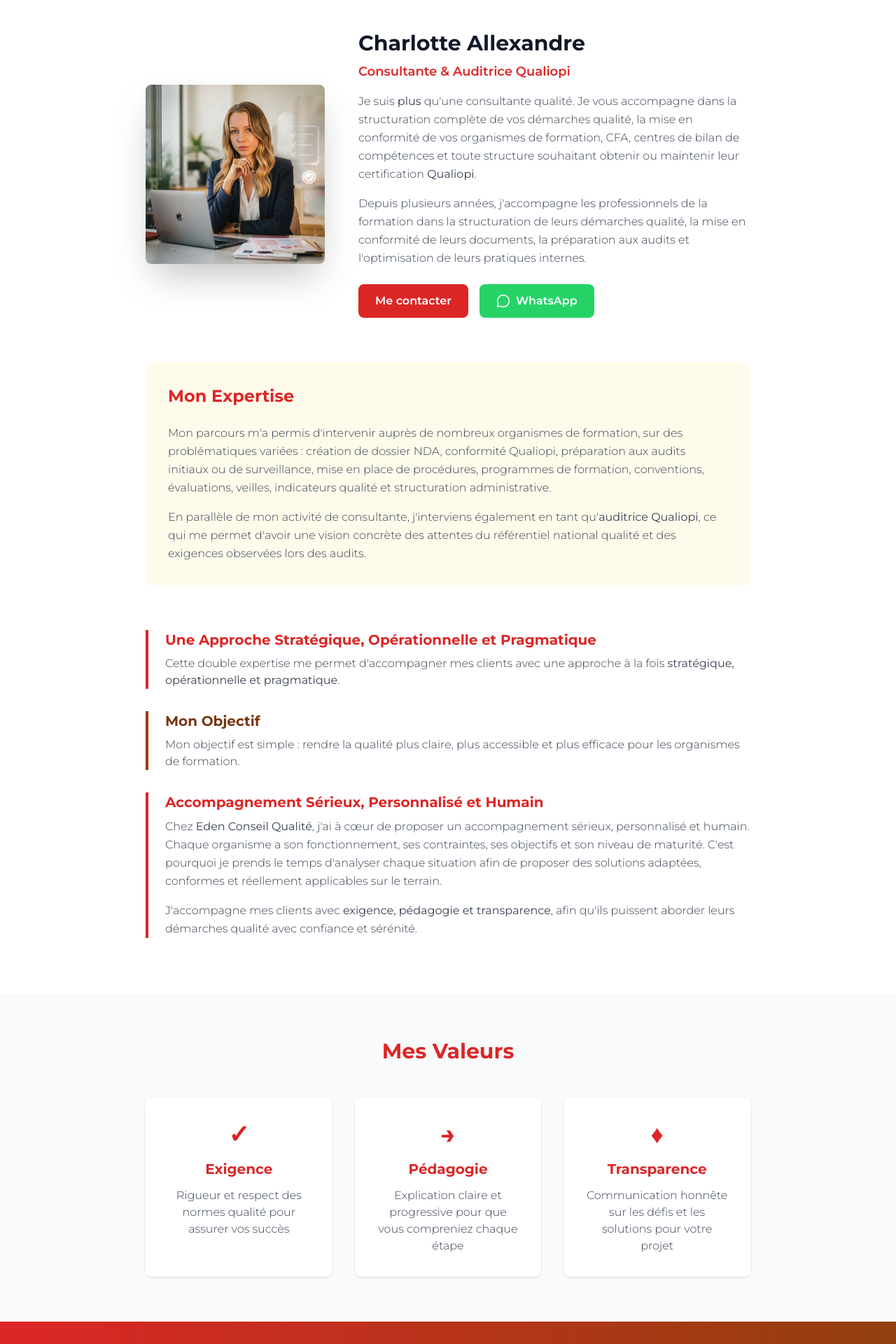
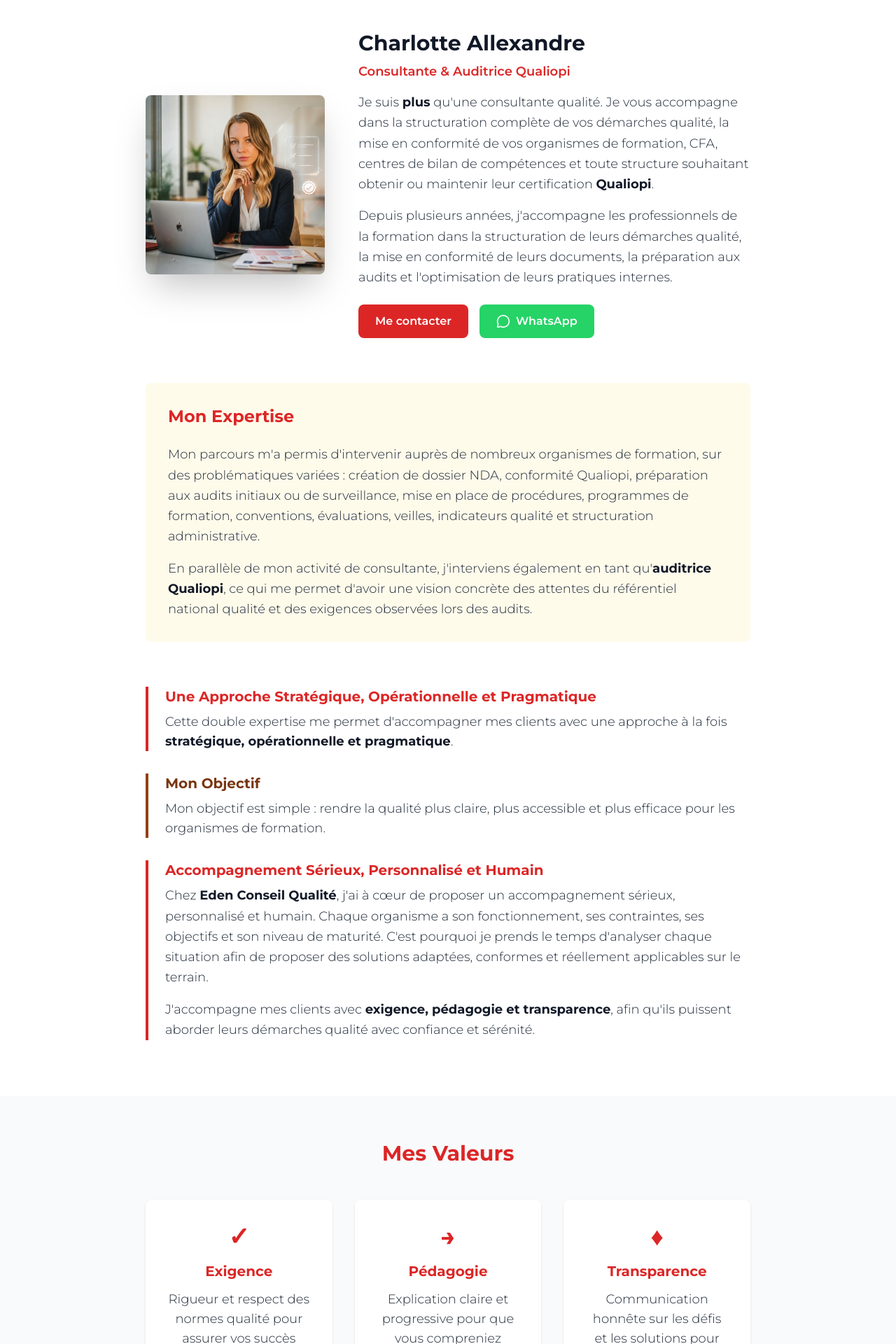
Before and after one commit to charlotteallex23/eden-qualite-conseil, a React (Vite) app: page /qui-suis-je in a window 1280 px wide. Shown: the part 360-2280 px from the top of the page at 70% size. Built offline with nearby package versions, Linux system fonts and the light colour scheme.

Commit message:
fix: Improve readability - larger text (text-lg), darker color (text-gray-800/900), stronger bold emphasis

```diff
--- a/src/pages/QuiSuisJe.tsx
+++ b/src/pages/QuiSuisJe.tsx
@@ -89,10 +89,10 @@ export default function QuiSuisJe() {
               <div>
                 <h2 className="text-3xl font-bold text-gray-900 mb-2">Charlotte Allexandre</h2>
                 <p className="text-lg text-red-600 font-semibold mb-4">Consultante & Auditrice Qualiopi</p>
-                <p className="text-gray-700 leading-relaxed mb-4">
-                  Je suis <strong>plus</strong> qu'une consultante qualité. Je vous accompagne dans la structuration complète de vos démarches qualité, la mise en conformité de vos organismes de formation, CFA, centres de bilan de compétences et toute structure souhaitant obtenir ou maintenir leur certification <strong>Qualiopi</strong>.
+                <p className="text-lg text-gray-800 leading-relaxed mb-4">
+                  Je suis <strong className="text-gray-900 font-bold">plus</strong> qu'une consultante qualité. Je vous accompagne dans la structuration complète de vos démarches qualité, la mise en conformité de vos organismes de formation, CFA, centres de bilan de compétences et toute structure souhaitant obtenir ou maintenir leur certification <strong className="text-gray-900 font-bold">Qualiopi</strong>.
                 </p>
-                <p className="text-gray-700 leading-relaxed">
+                <p className="text-lg text-gray-800 leading-relaxed">
                   Depuis plusieurs années, j'accompagne les professionnels de la formation dans la structuration de leurs démarches qualité, la mise en conformité de leurs documents, la préparation aux audits et l'optimisation de leurs pratiques internes.
                 </p>
               </div>
@@ -118,11 +118,11 @@ export default function QuiSuisJe() {
           {/* Expertise */}
           <div className="bg-amber-50 rounded-lg p-8 mb-16">
             <h2 className="text-2xl font-bold text-red-600 mb-6">Mon Expertise</h2>
-            <p className="text-gray-700 leading-relaxed mb-4">
+            <p className="text-lg text-gray-800 leading-relaxed mb-4">
               Mon parcours m'a permis d'intervenir auprès de nombreux organismes de formation, sur des problématiques variées : création de dossier NDA, conformité Qualiopi, préparation aux audits initiaux ou de surveillance, mise en place de procédures, programmes de formation, conventions, évaluations, veilles, indicateurs qualité et structuration administrative.
             </p>
-            <p className="text-gray-700 leading-relaxed">
-              En parallèle de mon activité de consultante, j'interviens également en tant qu'<strong>auditrice Qualiopi</strong>, ce qui me permet d'avoir une vision concrète des attentes du référentiel national qualité et des exigences observées lors des audits.
+            <p className="text-lg text-gray-800 leading-relaxed">
+              En parallèle de mon activité de consultante, j'interviens également en tant qu'<strong className="text-gray-900 font-bold">auditrice Qualiopi</strong>, ce qui me permet d'avoir une vision concrète des attentes du référentiel national qualité et des exigences observées lors des audits.
             </p>
           </div>
 
@@ -130,25 +130,25 @@ export default function QuiSuisJe() {
           <div className="space-y-8">
             <div className="border-l-4 border-red-600 pl-6">
               <h3 className="text-xl font-bold text-red-600 mb-2">Une Approche Stratégique, Opérationnelle et Pragmatique</h3>
-              <p className="text-gray-700">
-                Cette double expertise me permet d'accompagner mes clients avec une approche à la fois <strong>stratégique, opérationnelle et pragmatique</strong>.
+              <p className="text-lg text-gray-800">
+                Cette double expertise me permet d'accompagner mes clients avec une approche à la fois <strong className="text-gray-900 font-bold">stratégique, opérationnelle et pragmatique</strong>.
               </p>
             </div>
 
             <div className="border-l-4 border-amber-800 pl-6">
               <h3 className="text-xl font-bold text-amber-900 mb-2">Mon Objectif</h3>
-              <p className="text-gray-700">
+              <p className="text-lg text-gray-800">
                 Mon objectif est simple : rendre la qualité plus claire, plus accessible et plus efficace pour les organismes de formation.
               </p>
             </div>
 
             <div className="border-l-4 border-red-600 pl-6">
               <h3 className="text-xl font-bold text-red-600 mb-2">Accompagnement Sérieux, Personnalisé et Humain</h3>
-              <p className="text-gray-700 leading-relaxed">
-                Chez <strong>Eden Conseil Qualité</strong>, j'ai à cœur de proposer un accompagnement sérieux, personnalisé et humain. Chaque organisme a son fonctionnement, ses contraintes, ses objectifs et son niveau de maturité. C'est pourquoi je prends le temps d'analyser chaque situation afin de proposer des solutions adaptées, conformes et réellement applicables sur le terrain.
+              <p className="text-lg text-gray-800 leading-relaxed">
+                Chez <strong className="text-gray-900 font-bold">Eden Conseil Qualité</strong>, j'ai à cœur de proposer un accompagnement sérieux, personnalisé et humain. Chaque organisme a son fonctionnement, ses contraintes, ses objectifs et son niveau de maturité. C'est pourquoi je prends le temps d'analyser chaque situation afin de proposer des solutions adaptées, conformes et réellement applicables sur le terrain.
               </p>
-              <p className="text-gray-700 leading-relaxed mt-4">
-                J'accompagne mes clients avec <strong>exigence, pédagogie et transparence</strong>, afin qu'ils puissent aborder leurs démarches qualité avec confiance et sérénité.
+              <p className="text-lg text-gray-800 leading-relaxed mt-4">
+                J'accompagne mes clients avec <strong className="text-gray-900 font-bold">exigence, pédagogie et transparence</strong>, afin qu'ils puissent aborder leurs démarches qualité avec confiance et sérénité.
               </p>
             </div>
           </div>
@@ -163,21 +163,21 @@ export default function QuiSuisJe() {
             <div className="bg-white p-8 rounded-lg shadow text-center">
               <div className="text-red-600 text-4xl font-bold mb-4">✓</div>
               <h3 className="text-xl font-bold text-red-600 mb-3">Exigence</h3>
-              <p className="text-gray-700">
+              <p className="text-lg text-gray-800">
                 Rigueur et respect des normes qualité pour assurer vos succès
               </p>
             </div>
             <div className="bg-white p-8 rounded-lg shadow text-center">
               <div className="text-red-600 text-4xl font-bold mb-4">→</div>
               <h3 className="text-xl font-bold text-red-600 mb-3">Pédagogie</h3>
-              <p className="text-gray-700">
+              <p className="text-lg text-gray-800">
                 Explication claire et progressive pour que vous compreniez chaque étape
               </p>
             </div>
             <div className="bg-white p-8 rounded-lg shadow text-center">
               <div className="text-red-600 text-4xl font-bold mb-4">♦</div>
               <h3 className="text-xl font-bold text-red-600 mb-3">Transparence</h3>
-              <p className="text-gray-700">
+              <p className="text-lg text-gray-800">
                 Communication honnête sur les défis et les solutions pour votre projet
               </p>
             </div>
```
